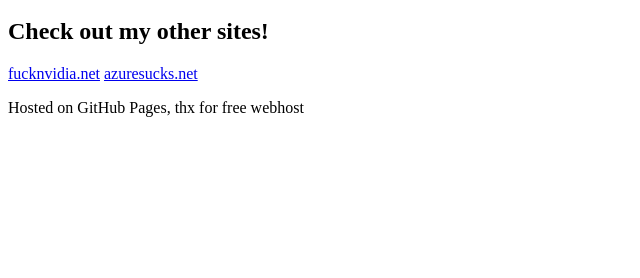
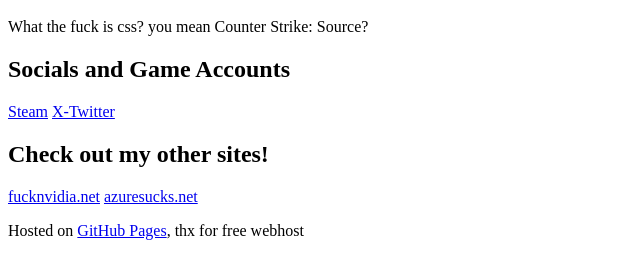
Before and after one commit to lavavex/lavavexnet, a plain HTML site: page index.html in a window 1280 px wide. Shown: the part 48-326 px from the top of the page, without its empty margins (0-640 px from the left). Drawn offline with Linux system fonts and the light colour scheme.

Commit message:
Update index.html

```diff
--- a/index.html
+++ b/index.html
@@ -3,8 +3,13 @@
 <title>Lavavex dot net</title>
 </head>
 <h1>Welcome to my Site!</h1>
+  <p>What the fuck is css? you mean Counter Strike: Source?</p>
+  <h2>Socials and Game Accounts</h2>
+  <a href="https://steamcommunity.com/id/ArataAkatsuki">Steam</a>
+  <a href="https://x.com/LavaVex">X-Twitter</a>
+
   <h2>Check out my other sites!</h2>
 <a href="http://fucknvidia.net">fucknvidia.net</a>
   <a href="http://azuresucks.net">azuresucks.net</a>
-<p>Hosted on GitHub Pages, thx for free webhost</p>
+<p>Hosted on <a href="https://github.com/lavavex/lavavexnet">GitHub Pages</a>, thx for free webhost</p>
 </html>
```
